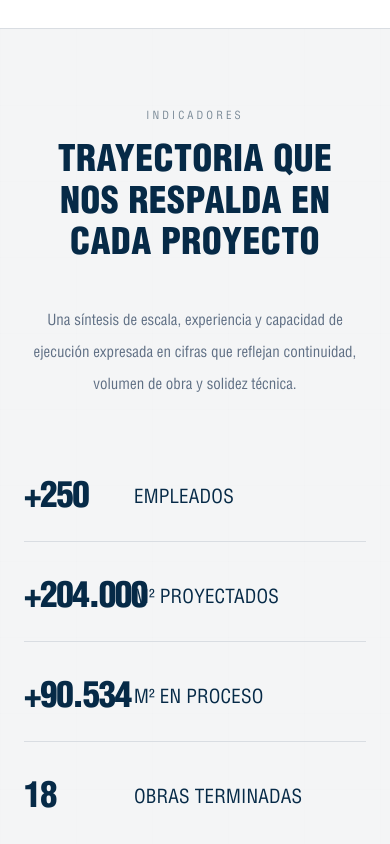
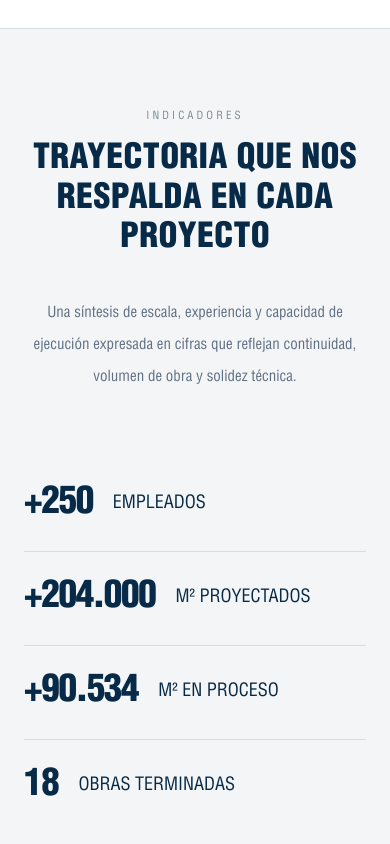
Before and after one commit to pachecoleoo/360-construcciones, a Next.js app: page / in a window 390 px wide. Shown: the part 2420-3264 px from the top of the page. Built offline with nearby package versions, Linux system fonts and the light colour scheme; no server answers.

Commit message:
fix: restaurar indicadores ordenados en desktop y mobile

```diff
--- a/components/home/AboutStats.tsx
+++ b/components/home/AboutStats.tsx
@@ -49,7 +49,7 @@ export default function AboutStats() {
             {t("Indicadores")}
           </p>
 
-          <h2 className="ios-safe-title mx-auto mt-3 max-w-[1180px] font-heading text-[36px] font-black uppercase tracking-[0.01em] text-[#062a47] sm:text-[48px] md:text-[62px] lg:text-[76px] xl:text-[82px] text-center">
+          <h2 className="ios-safe-title mx-auto mt-3 max-w-[1200px] font-heading text-[34px] font-black uppercase tracking-[0.01em] text-[#062a47] sm:text-[48px] md:text-[64px] lg:text-[72px] xl:text-[80px] text-center">
             {t("Trayectoria que nos respalda en cada proyecto")}
           </h2>
 
@@ -61,7 +61,7 @@ export default function AboutStats() {
         </div>
 
         {/* STATS */}
-        <div className="mt-14 grid grid-cols-1 gap-y-4 sm:grid-cols-2 sm:gap-x-8 lg:mt-16 lg:grid-cols-4 lg:gap-x-5 ">
+        <div className="mt-16 grid grid-cols-1 sm:grid-cols-2 sm:gap-x-8 lg:mt-20 lg:grid-cols-4 lg:gap-x-6 ">
           {STATS.map((item) => (
             <StatBlock
               key={item.label}
@@ -91,35 +91,30 @@ function StatBlock({
   return (
     <div
       className="
-        group
-        grid grid-cols-[110px_1fr] items-center
-        py-6
-        border-b border-[#d9dde2]
+        flex min-w-0 items-center gap-5 border-b border-[#d9dde2] py-7
         last:border-none
-
-        sm:grid-cols-[140px_1fr]
-
-        md:block md:border-none md:py-0 md:px-2
+        sm:flex-col sm:justify-center sm:gap-3 sm:border-none sm:py-6
+        lg:py-0
       "
     >
-      {/* NUMERO */}
+      {/* El número toma solo su ancho: la etiqueta nunca se superpone. */}
       <div
         className="
-          min-w-0 whitespace-nowrap font-heading font-black leading-none tracking-[-0.04em]
-          text-[35px] min-[400px]:text-[40px] sm:text-[50px] md:text-[58px]
-          lg:text-[48px] xl:text-[56px] 2xl:text-[62px]
-          text-[#062a47]
+          shrink-0 whitespace-nowrap font-heading font-black leading-none
+          tracking-[-0.035em] text-[#062a47]
+          text-[37px] min-[400px]:text-[42px]
+          sm:text-[52px] md:text-[58px] lg:text-[49px] xl:text-[58px]
         "
       >
         <Counter to={value} prefix={prefix} suffix={suffix} />
       </div>
 
-      {/* TEXTO */}
       <p
         className="
-          min-w-0 text-left font-body uppercase leading-[1.15] tracking-[0.01em]
-          text-[19px] min-[400px]:text-[21px] text-[#062a47]
-          sm:text-center sm:text-[19px] lg:text-[16px] xl:text-[18px]
+          min-w-0 flex-1 text-left font-body uppercase leading-[1.2]
+          text-[18px] min-[400px]:text-[21px] text-[#062a47]
+          sm:flex-none sm:text-center sm:text-[19px]
+          lg:text-[17px] xl:text-[18px]
         "
       >
         {label}
```
